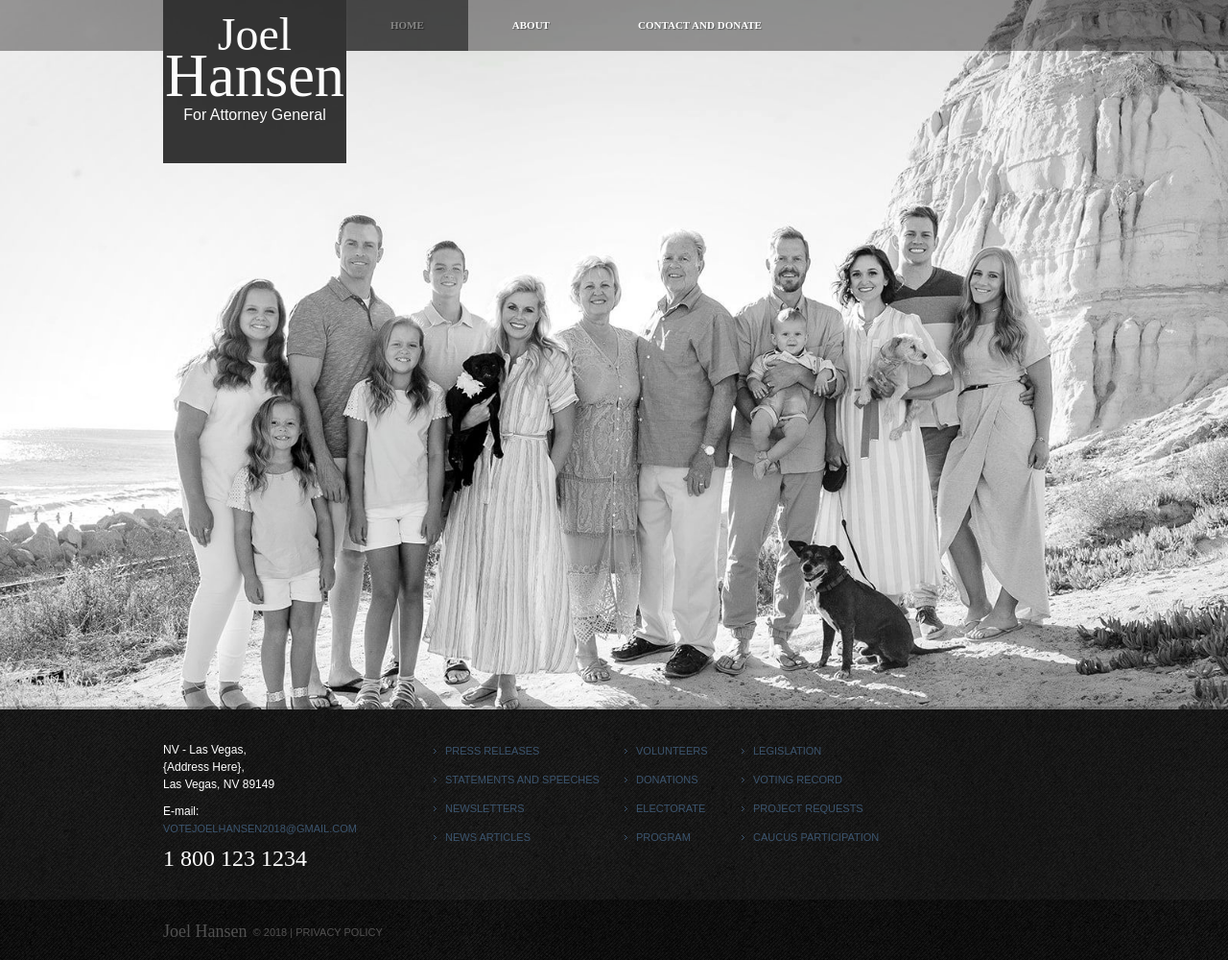
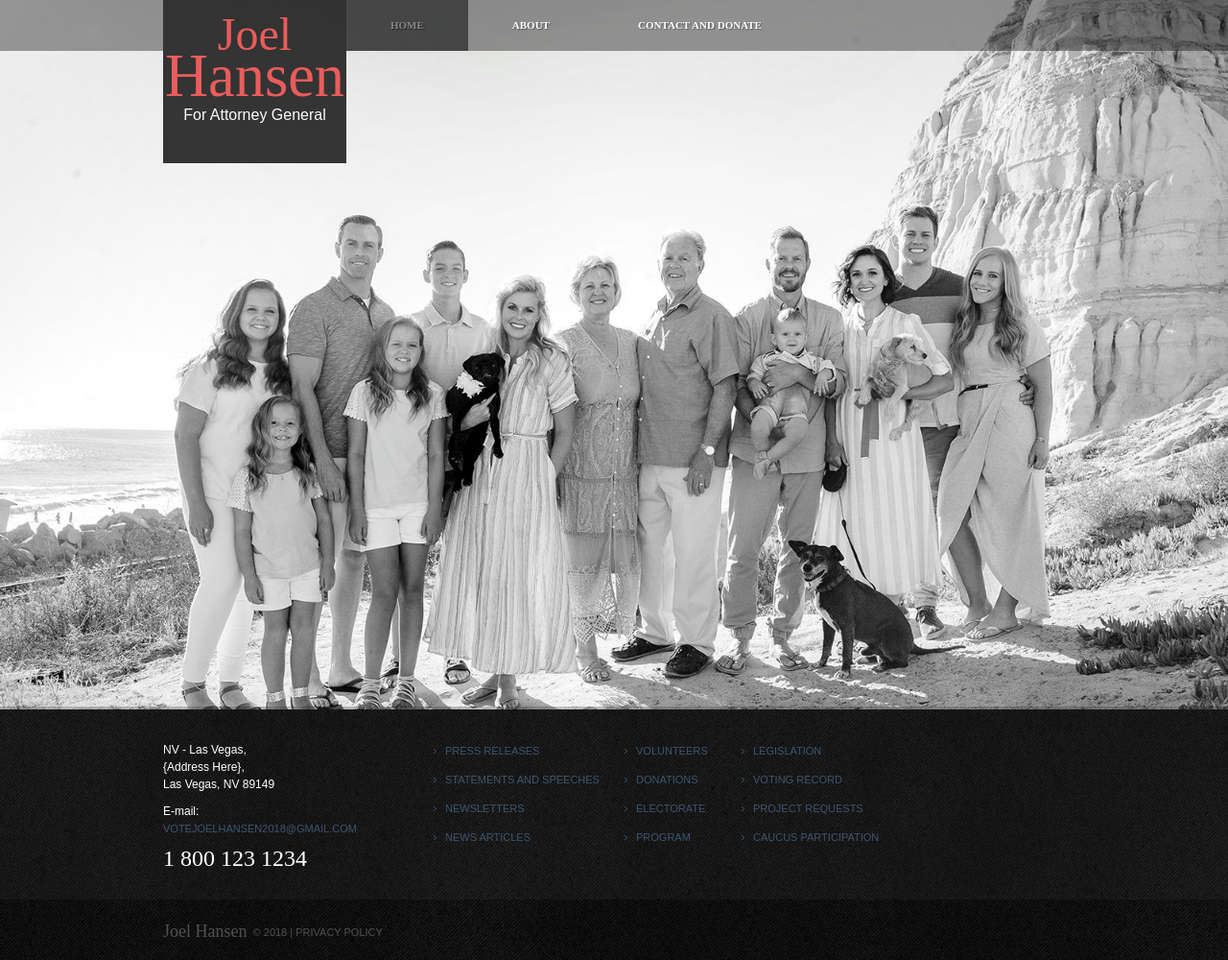
Before and after one commit to dougglez/joelforAG, a website: page index.html in a window 1280 px wide. Shown: the whole page at 96% size. Drawn offline with Linux system fonts and the light colour scheme.

Commit message:
more stuff

```diff
--- a/css/style.css
+++ b/css/style.css
@@ -35,7 +35,7 @@ header{position: relative; width: 100%; height: 170px; z-index: 3;  float: left;
 	text-align: center;
 }
 .logo_name {
-	color: white;
+	color: #eb4444;
 	font-family: 'Times New Roman', serif;
 	font-size: 3em;
 	display: block;
@@ -46,6 +46,7 @@ header{position: relative; width: 100%; height: 170px; z-index: 3;  float: left;
 }
 
 .logo_name > span {
+	color:#eb4444;
 	font-size: 1.3em;
 	line-height: 1em;
 	/* margin-left: -.75em; */
```
